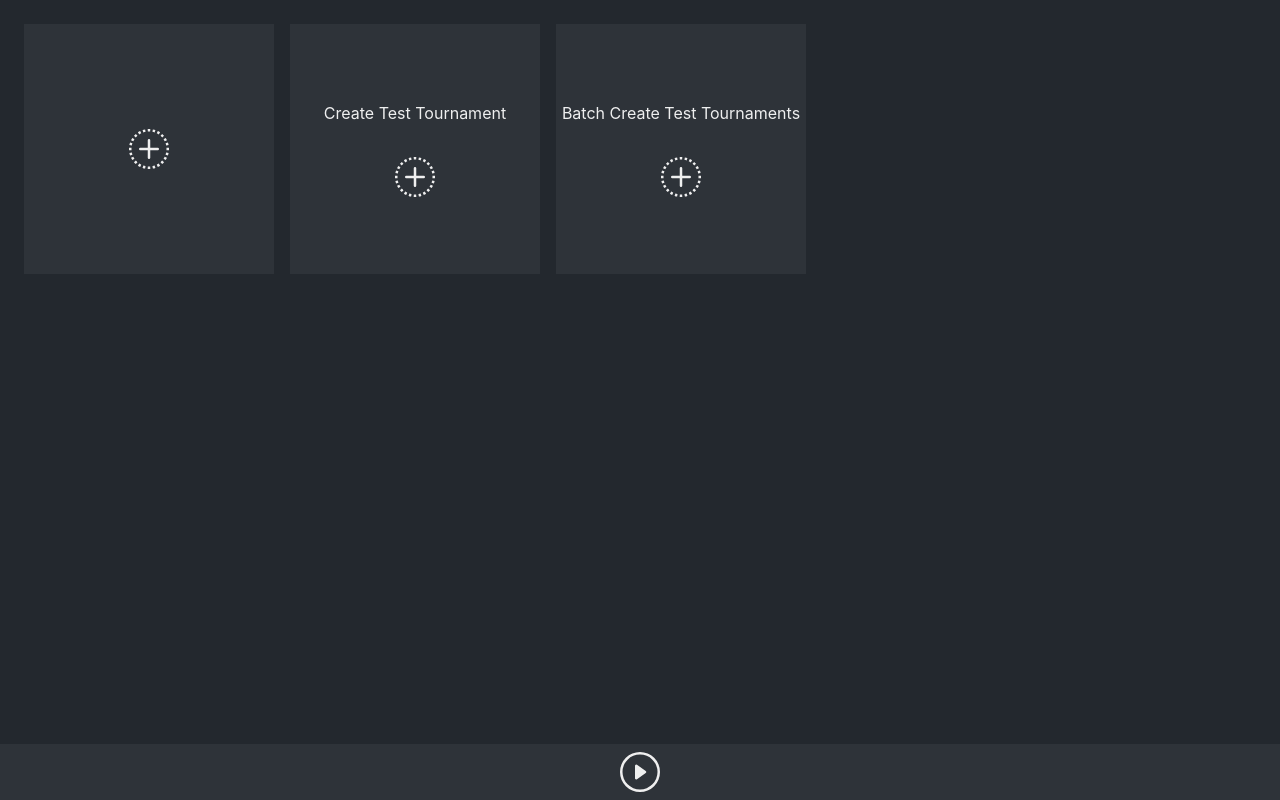
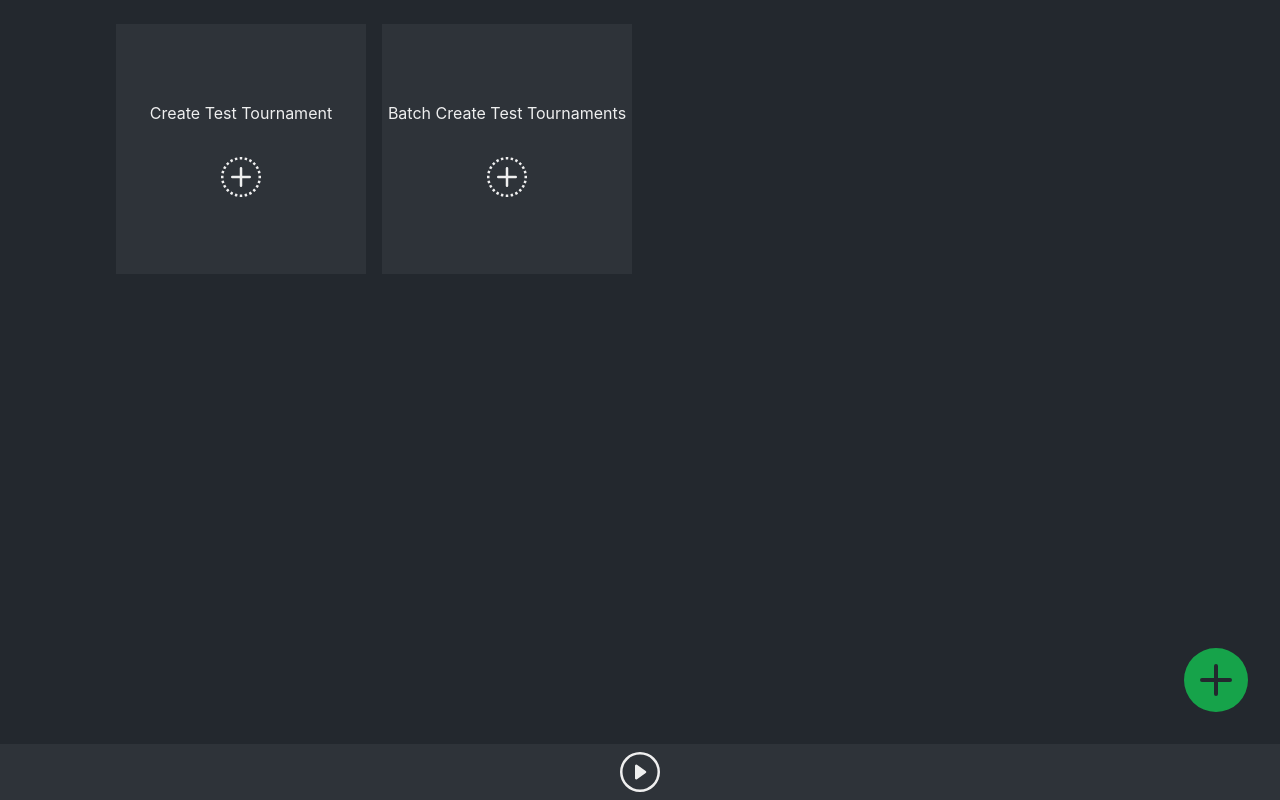
Before and after one commit to jhonnatangomes/poker-alarm-v2, a React (Vite) app: page / in a window 1280 px wide. Built offline with nearby package versions, Linux system fonts and the light colour scheme.

Commit message:
Improve add button and only starting tournaments that haven't passed enter time

```diff
--- a/src/App.tsx
+++ b/src/App.tsx
@@ -12,6 +12,7 @@ import { ClockCard } from './components/ClockCard';
 import { assoc, mergeLeft, prop, propOr, reverse, sortBy } from 'ramda';
 import dayjs from 'dayjs';
 import { BsStopCircle, BsPlayCircle } from 'react-icons/bs';
+import { BsFillPlusCircleFill } from 'react-icons/bs';
 
 type Clock = {
   remainingTime: number;
@@ -43,28 +44,37 @@ function App() {
         reverse(
           sortBy(
             propOr('finishTime', ''),
-            tournaments.map(tournament => ({
+            tournaments.map(tournament => {
+              const finishTime = calculateEnterTime(tournament, now);
+              const enterTimePassed = dayjs(finishTime).isBefore(now);
+              return {
                 name: getClockTournamentName(tournament),
                 duration: 0,
                 remainingTime: 0,
                 isTicking: false,
                 tournament,
-              ...(isWithinStartingRange(tournament, now)
-                ? { finishTime: calculateEnterTime(tournament, now) }
+                ...(isWithinStartingRange(tournament, now) && !enterTimePassed
+                  ? { finishTime }
                   : { disabled: true }),
-            })),
+              };
+            }),
           ),
         ),
       ),
     );
   }, [tournaments]);
   return (
-    <div className='h-screen w-full flex flex-col justify-between'>
-      <div className='p-6 flex flex-wrap gap-4 overflow-y-auto'>
+    <div className='h-screen w-full flex flex-col justify-between gap-6'>
+      <div className='p-6 flex justify-center overflow-y-auto relative'>
+        <div className='grid grid-cols-4 gap-4'>
           {clocks.map((clock, i) => (
-          <ClockCard key={i} {...clock} onPlay={onPlay(i)} onStop={onStop(i)} />
+            <ClockCard
+              key={i}
+              {...clock}
+              onPlay={onPlay(i)}
+              onStop={onStop(i)}
+            />
           ))}
-        <NewClockCard onClick={openClockModal} />
           {isDev && (
             <>
               <NewClockCard
@@ -77,6 +87,13 @@ function App() {
               />
             </>
           )}
+        </div>
+        <div className='fixed bottom-20 right-6 flex justify-center items-center h-20 w-20'>
+          <BsFillPlusCircleFill
+            onClick={openClockModal}
+            className='text-green-600 w-16 h-16 cursor-pointer'
+          ></BsFillPlusCircleFill>
+        </div>
       </div>
       <div className='bg-grayCard p-2 flex items-center justify-center'>
         {anyClocksTicking ? (
```
Lines whose indentation alone changed are shown as unchanged.
